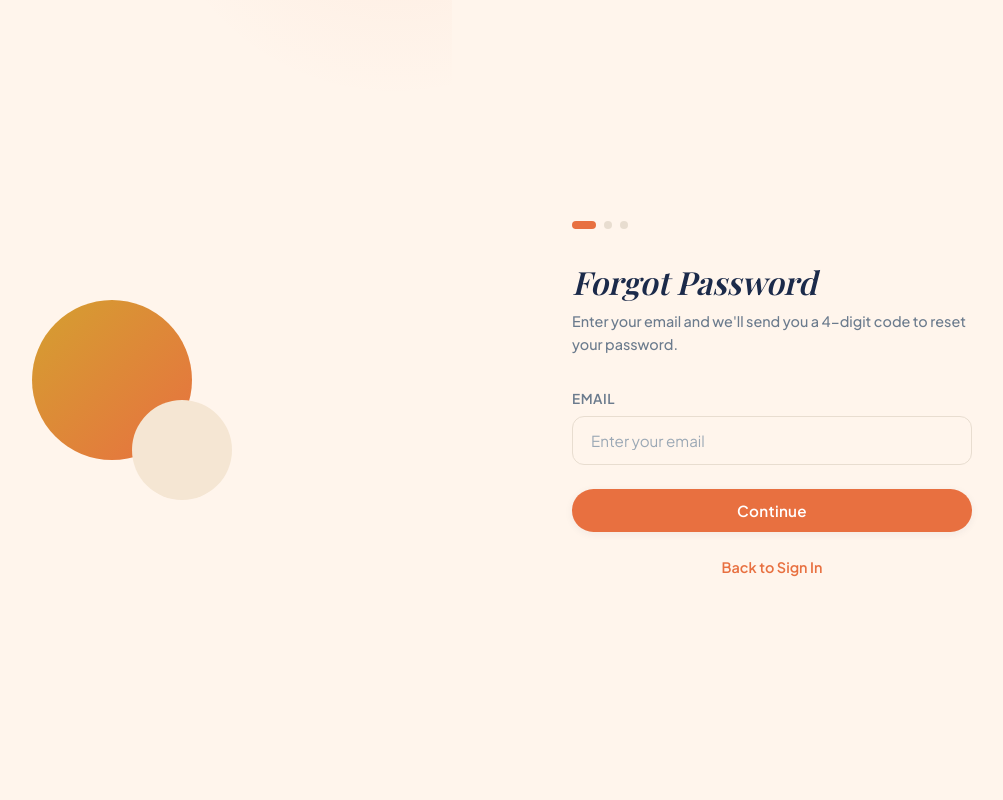
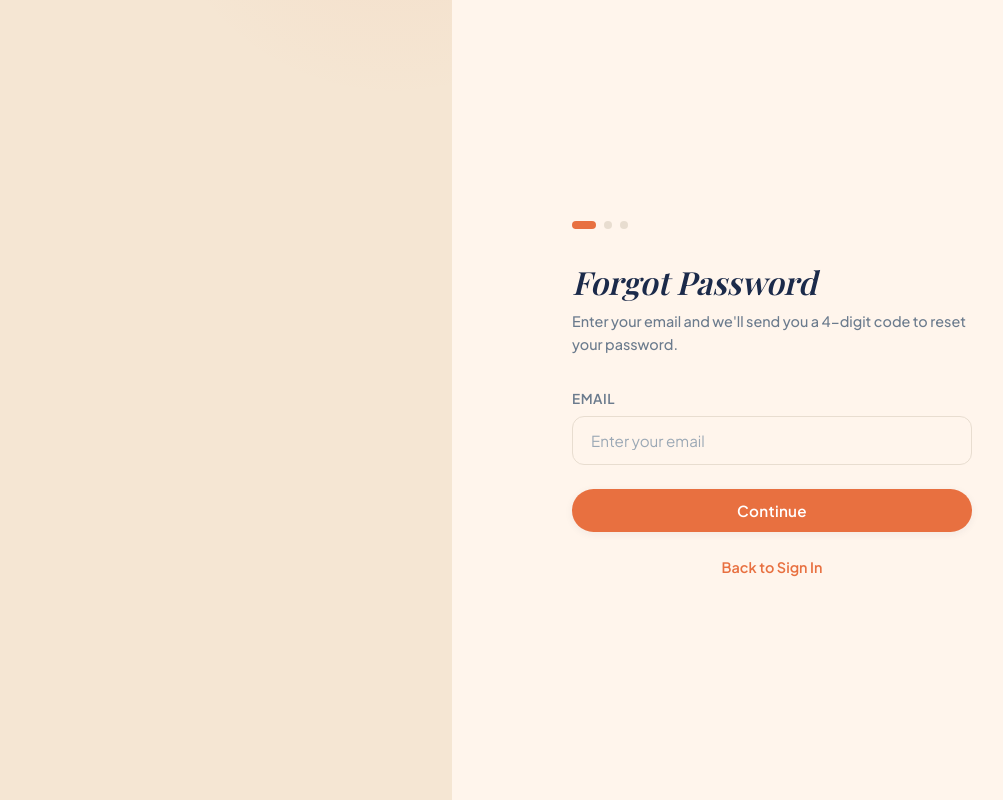
Before and after one commit to herit511/wardrobe, a React (Vite) app in the folder client/: page /forgot-password in a window 1280 px wide. Shown: the whole page, without its empty margins (188-1191 px from the left). Built offline with nearby package versions, Linux system fonts and the light colour scheme; a web font is replaced by a local one.

Commit message:
Fix auth pages: consistent logo.png image with responsive layout on Login, Signup, ForgotPassword

```diff
--- a/client/src/pages/Auth.css
+++ b/client/src/pages/Auth.css
@@ -31,7 +31,7 @@
 }
 
 .auth-illustration {
-  max-width: 350px;
+  max-width: 450px;
   width: 100%;
   animation: fadeInUp 0.8s ease;
 }
@@ -39,6 +39,14 @@
 .wardrobe-sketch svg {
   width: 100%;
   height: auto;
+}
+
+.auth-logo-img {
+  width: 100%;
+  height: auto;
+  max-height: 80vh;
+  object-fit: contain;
+  display: block;
 }
 
 .auth-right {
--- a/client/src/pages/ForgotPassword.jsx
+++ b/client/src/pages/ForgotPassword.jsx
@@ -35,10 +35,15 @@ function ForgotPassword() {
 
   return (
     <div className="auth-page" id="forgot-password-page">
-      <div className="auth-left auth-circles">
-        <div className="circle-decoration">
-          <div className="circle-lg" style={{ opacity: step === 1 ? 1 : 0.6 }}></div>
-          <div className="circle-sm"></div>
+      <div className="auth-left">
+        <div className="auth-illustration">
+          <div className="wardrobe-sketch">
+            <img
+              src="/logo.png"
+              alt="Wardrobe illustration"
+              className="auth-logo-img"
+            />
+          </div>
         </div>
       </div>
 
--- a/client/src/pages/Login.jsx
+++ b/client/src/pages/Login.jsx
@@ -30,8 +30,8 @@ function Login() {
           <div className="wardrobe-sketch">
               <img
                 src="/logo.png"
-                alt="logo"
-                style={{ width: "500px", height: "500px" }}
+                alt="Wardrobe illustration"
+                className="auth-logo-img"
               />
           </div>
         </div>
--- a/client/src/pages/Signup.jsx
+++ b/client/src/pages/Signup.jsx
@@ -32,37 +32,11 @@ function Signup() {
       <div className="auth-left">
         <div className="auth-illustration">
           <div className="wardrobe-sketch">
-            <svg viewBox="0 0 400 400" fill="none" xmlns="http://www.w3.org/2000/svg">
-              {/* Open wardrobe rack */}
-              <line x1="60" y1="80" x2="340" y2="80" stroke="#1B2A4A" strokeWidth="2"/>
-              <line x1="60" y1="80" x2="60" y2="350" stroke="#1B2A4A" strokeWidth="2"/>
-              <line x1="340" y1="80" x2="340" y2="350" stroke="#1B2A4A" strokeWidth="2"/>
-              {/* Shelves */}
-              <line x1="60" y1="220" x2="340" y2="220" stroke="#1B2A4A" strokeWidth="1.5"/>
-              <line x1="60" y1="290" x2="340" y2="290" stroke="#1B2A4A" strokeWidth="1.5"/>
-              {/* Hanging clothes */}
-              <path d="M100 80 L110 100 L120 80" stroke="#E87040" strokeWidth="1.5" fill="none"/>
-              <rect x="103" y="100" width="14" height="45" rx="3" fill="#FFF5EC" stroke="#E87040" strokeWidth="1"/>
-              <path d="M150 80 L160 95 L170 80" stroke="#D4A030" strokeWidth="1.5" fill="none"/>
-              <rect x="153" y="95" width="14" height="50" rx="3" fill="#F5E6D3" stroke="#D4A030" strokeWidth="1"/>
-              <path d="M200 80 L210 98 L220 80" stroke="#1B2A4A" strokeWidth="1.5" fill="none"/>
-              <rect x="203" y="98" width="14" height="42" rx="3" fill="#E8DDD0" stroke="#1B2A4A" strokeWidth="1"/>
-              <path d="M250 80 L260 96 L270 80" stroke="#E87040" strokeWidth="1.5" fill="none"/>
-              <rect x="253" y="96" width="14" height="48" rx="3" fill="#FFF5EC" stroke="#E87040" strokeWidth="1"/>
-              <path d="M295 80 L305 93 L315 80" stroke="#D4A030" strokeWidth="1.5" fill="none"/>
-              <rect x="298" y="93" width="14" height="40" rx="3" fill="#F5E6D3" stroke="#1B2A4A" strokeWidth="1"/>
-              {/* Shelf items */}
-              <rect x="80" y="228" width="45" height="25" rx="5" fill="#E87040" opacity="0.2" stroke="#E87040" strokeWidth="1"/>
-              <rect x="140" y="225" width="35" height="28" rx="5" fill="#D4A030" opacity="0.2" stroke="#D4A030" strokeWidth="1"/>
-              <rect x="240" y="226" width="40" height="26" rx="5" fill="#1B2A4A" opacity="0.1" stroke="#1B2A4A" strokeWidth="1"/>
-              {/* Shoes on bottom */}
-              <ellipse cx="110" cy="320" rx="25" ry="10" fill="#F5E6D3" stroke="#D4A030" strokeWidth="1"/>
-              <ellipse cx="180" cy="322" rx="22" ry="9" fill="#E8DDD0" stroke="#1B2A4A" strokeWidth="1"/>
-              <ellipse cx="260" cy="320" rx="24" ry="10" fill="#FFF5EC" stroke="#E87040" strokeWidth="1"/>
-              {/* Hat on top */}
-              <ellipse cx="290" cy="70" rx="30" ry="8" fill="#F5E6D3" stroke="#D4A030" strokeWidth="1"/>
-              <ellipse cx="290" cy="65" rx="18" ry="12" fill="#FFF5EC" stroke="#D4A030" strokeWidth="1"/>
-            </svg>
+            <img
+              src="/logo.png"
+              alt="Wardrobe illustration"
+              className="auth-logo-img"
+            />
           </div>
         </div>
       </div>
```
